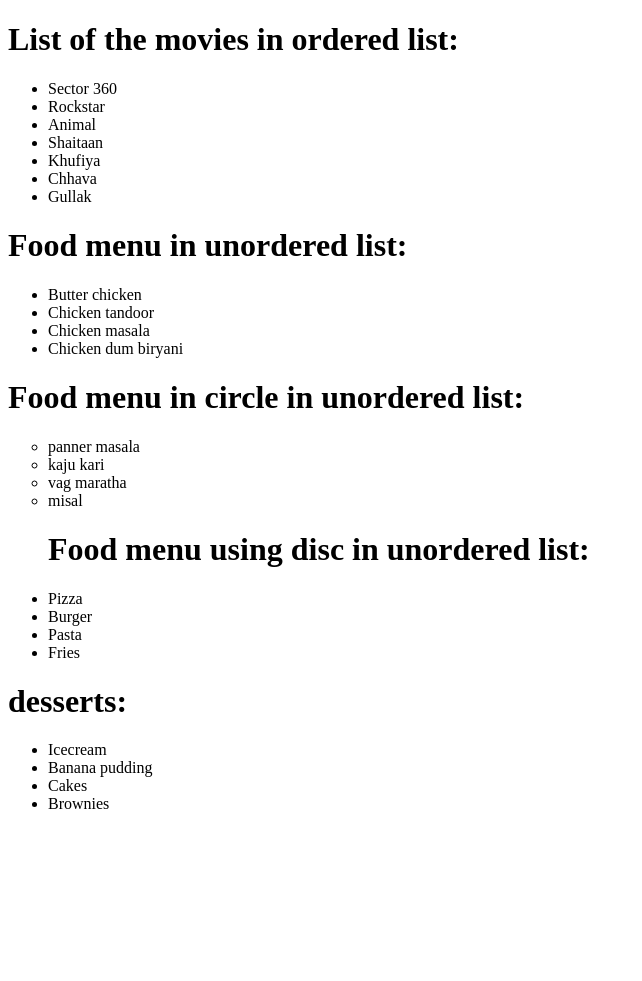
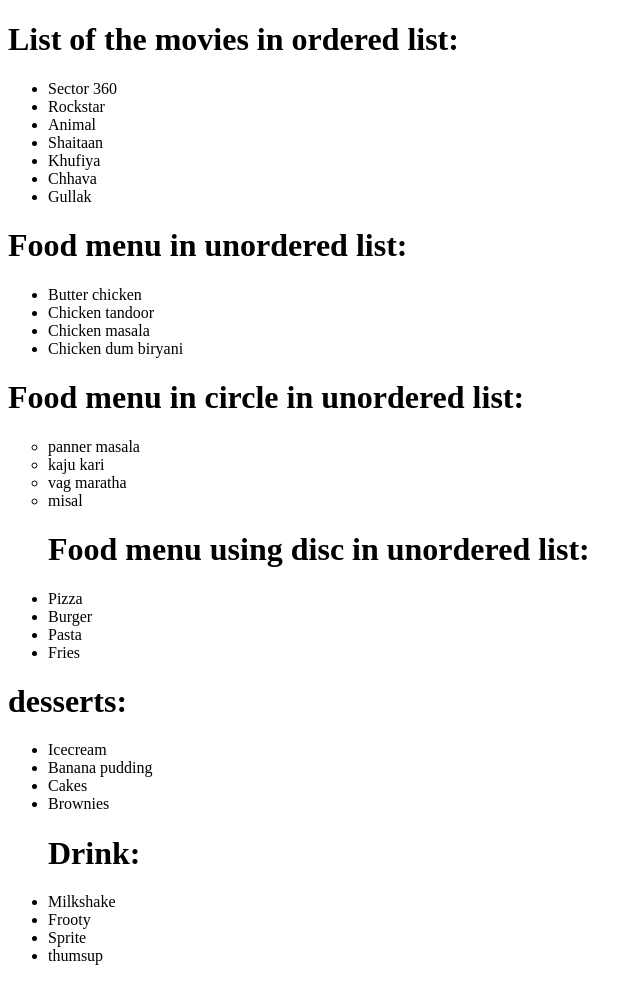
Before and after one commit to Shreyachavan02/Assignment-9, a plain HTML site: page index.html in a window 1280 px wide. Shown: the whole page, without its empty margins (0-642 px from the left). Before the commit the page ends 829 px from the top, so only its background shows below. Drawn offline with Linux system fonts and the light colour scheme.

Commit message:
drinks are added in menu

```diff
--- a/index.html
+++ b/index.html
@@ -42,5 +42,12 @@
         <li>Cakes</li>
         <li>Brownies</li>
     </ul>
+    <ul type="dics">
+    <h1>Drink:</h1>
+    <li>Milkshake</li>
+    <li>Frooty</li>
+    <li>Sprite</li>
+    <li>thumsup</li>
+    </ul>
 </body>
 </html>
```
